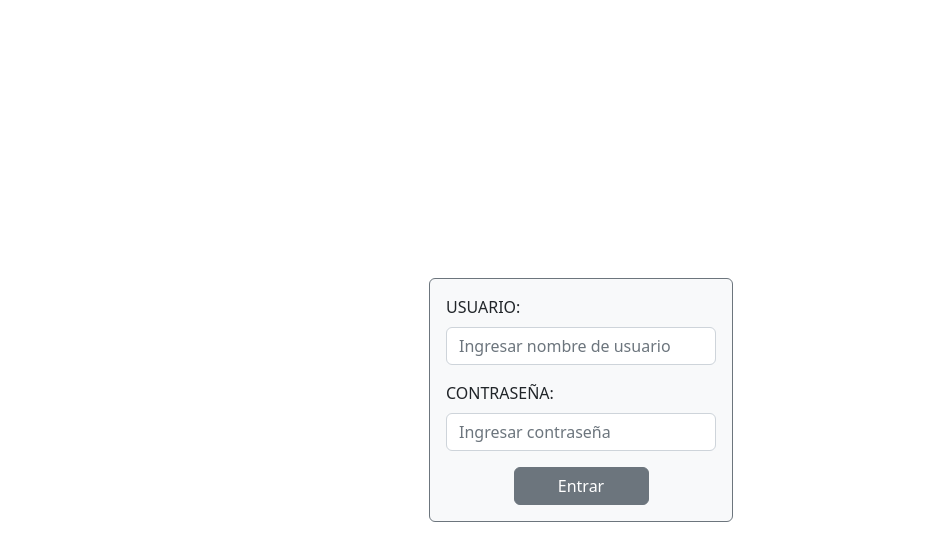
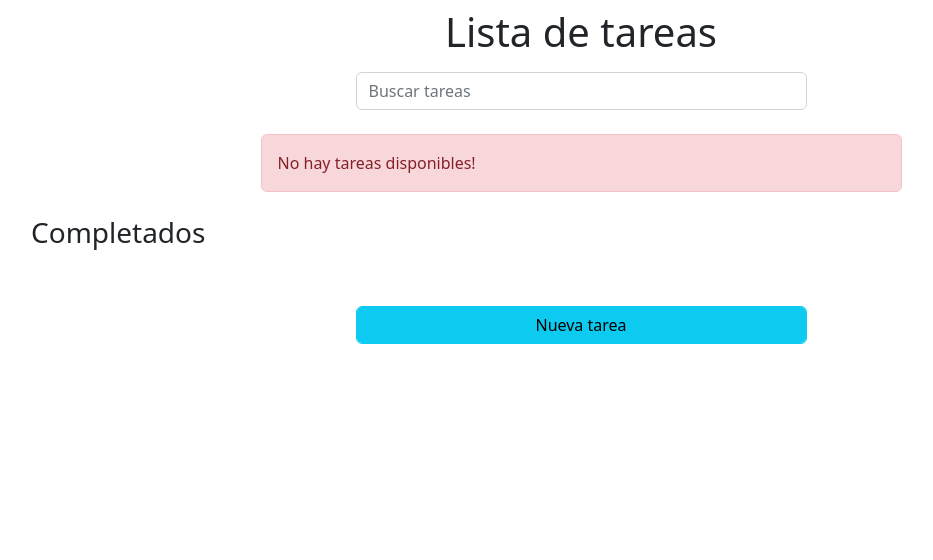
Before and after one commit to rickysoriano/react-table2, a React (Create React App) app in the folder react-bootstrap-table-next/: page / in a window 1280 px wide. Shown: the top 560 px of the page, without its empty margins (59-992 px from the left). Built offline with nearby package versions, Linux system fonts and the light colour scheme.

Commit message:
ultimos cambios

```diff
--- a/react-bootstrap-table-next/src/components/login/Login.jsx
+++ b/react-bootstrap-table-next/src/components/login/Login.jsx
@@ -2,7 +2,6 @@ import React, { useState } from "react";
 import Button from "react-bootstrap/Button";
 import Form from "react-bootstrap/Form";
 import Card from "react-bootstrap/Card";
-
 function Login() {
   const [form, setForm] = useState({
     username: "",
--- a/react-bootstrap-table-next/src/components/task/SeccionTask.jsx
+++ b/react-bootstrap-table-next/src/components/task/SeccionTask.jsx
@@ -1,6 +1,6 @@
 import React, { useState } from "react";
-import { ModalForm } from "./Modal";
-import { NewTask } from "./NewTask";
+import { ModalForm } from "../modal/ModalForm";
+import { NewTask } from "../task/NewTask";
 export const SeccionTask = ({ task, setTasks, tasks }) => {
   const [visible, setVisible] = useState(false);
   const checkTask = (check) => {
--- a/react-bootstrap-table-next/src/index.js
+++ b/react-bootstrap-table-next/src/index.js
@@ -6,11 +6,12 @@ import reportWebVitals from './reportWebVitals';
 import 'bootstrap/dist/css/bootstrap.min.css';
 import TaskListV from './components/task/TaskListV';
 import Login from './components/login/Login';
+import TaskAddV from "./components/task/TaskAddV"
 
 const root = ReactDOM.createRoot(document.getElementById('root'));
 root.render(
   <React.StrictMode>
-    <Login />
+    <TaskAddV />
   </React.StrictMode>
 );
 
```
Also changed, not shown: react-bootstrap-table-next/src/components/button/ViewButton.jsx (added, +9 -0 lines), react-bootstrap-table-next/src/components/task/TaskAddV.jsx (+6 -6 lines), react-bootstrap-table-next/src/components/modal/ModalForm.jsx (renamed from react-bootstrap-table-next/src/components/modal/Modal.jsx).
